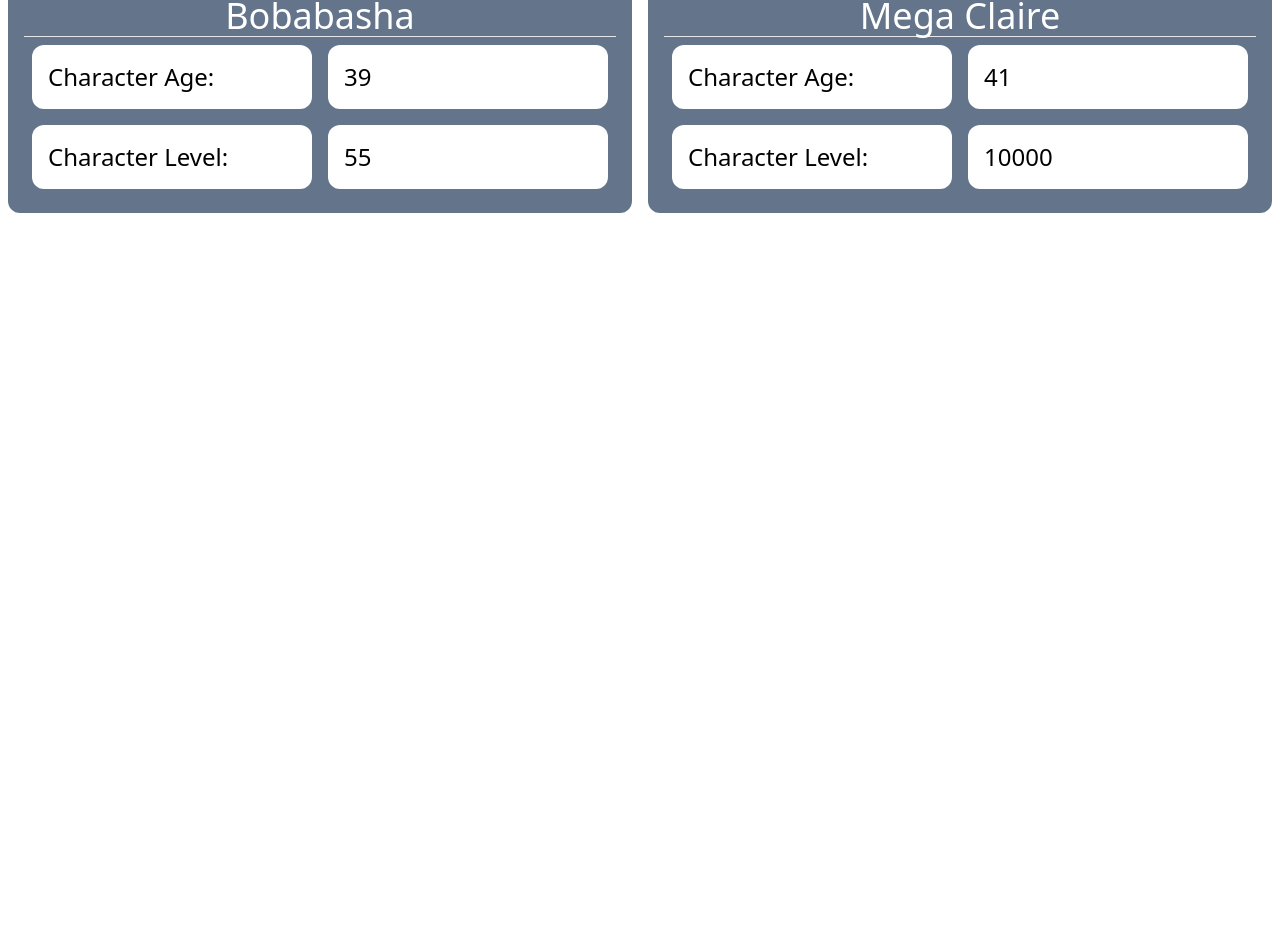
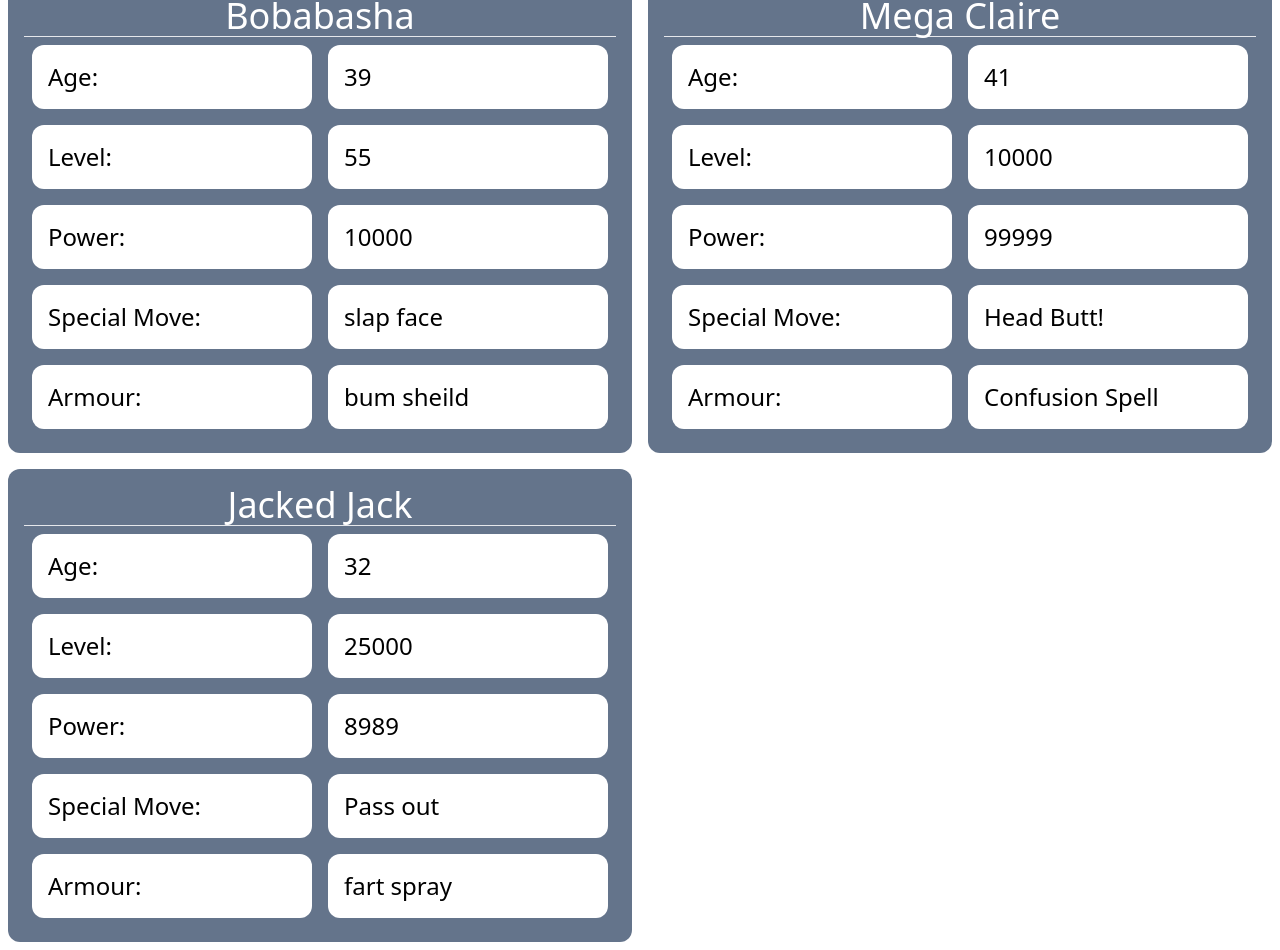
Before and after one commit to SmagicJones/characterVite, a React (Vite) app: page / in a window 1280 px wide. Shown: the part 597-1547 px from the top of the page. Before the commit the page ends 818 px from the top, so only its background shows below. Built offline with nearby package versions, Linux system fonts and the light colour scheme.

Commit message:
tidied character info

```diff
--- a/src/App.tsx
+++ b/src/App.tsx
@@ -34,7 +34,17 @@ const megaClaire = makeSuperPerson(
   "Confusion Spell"
 );
 
+const megaJack = makeSuperPerson(
+  "Jacked Jack",
+  32,
+  25000,
+  8989,
+  "Pass out",
+  "fart spray"
+);
+
 superPeople.push(megaClaire);
+superPeople.push(megaJack);
 
 function App() {
   return (
@@ -58,9 +68,12 @@ function App() {
         </div>
 
         <section className="grid md:grid-cols-2 gap-4 pt-4 m-2">
-          {people.map((person) => {
+          {people.map((person, index) => {
             return (
-              <div className="bg-slate-500 rounded-xl text-white p-4">
+              <div
+                key={index}
+                className="bg-slate-500 rounded-xl text-white p-4"
+              >
                 <div className="text-center">
                   <h3 className="text-4xl">{person.name}</h3>
                   <hr />
@@ -69,13 +82,13 @@ function App() {
                 <div className="p-2">
                   <div className="grid grid-cols-2 gap-4">
                     <div className="bg-white rounded-xl text-black p-4">
-                      <h3 className="text-2xl">Character Age:</h3>
+                      <h3 className="text-2xl">Age:</h3>
                     </div>
                     <div className="bg-white rounded-xl text-black p-4">
                       <h3 className="text-2xl">{person.age}</h3>
                     </div>
                     <div className="bg-white rounded-xl text-black p-4">
-                      <h3 className="text-2xl">Character Level:</h3>
+                      <h3 className="text-2xl">Level:</h3>
                     </div>
                     <div className="bg-white rounded-xl text-black p-4">
                       <h3 className="text-2xl">{person.level}</h3>
@@ -95,9 +108,13 @@ function App() {
           </div>
         </div>
         <section className="grid md:grid-cols-2 gap-4 pt-4 m-2">
-          {superPeople.map((person) => {
+          {superPeople.map((person, index) => {
+            person.bosh();
             return (
-              <div className="bg-slate-500 rounded-xl text-white p-4">
+              <div
+                key={index}
+                className="bg-slate-500 rounded-xl text-white p-4"
+              >
                 <div className="text-center">
                   <h3 className="text-4xl">{person.name}</h3>
                   <hr />
@@ -106,16 +123,34 @@ function App() {
                 <div className="p-2">
                   <div className="grid grid-cols-2 gap-4">
                     <div className="bg-white rounded-xl text-black p-4">
-                      <h3 className="text-2xl">Character Age:</h3>
+                      <h3 className="text-2xl">Age:</h3>
                     </div>
                     <div className="bg-white rounded-xl text-black p-4">
                       <h3 className="text-2xl">{person.age}</h3>
                     </div>
                     <div className="bg-white rounded-xl text-black p-4">
-                      <h3 className="text-2xl">Character Level:</h3>
+                      <h3 className="text-2xl">Level:</h3>
                     </div>
                     <div className="bg-white rounded-xl text-black p-4">
                       <h3 className="text-2xl">{person.level}</h3>
+                    </div>
+                    <div className="bg-white rounded-xl text-black p-4">
+                      <h3 className="text-2xl">Power:</h3>
+                    </div>
+                    <div className="bg-white rounded-xl text-black p-4">
+                      <h3 className="text-2xl">{person.power}</h3>
+                    </div>
+                    <div className="bg-white rounded-xl text-black p-4">
+                      <h3 className="text-2xl">Special Move:</h3>
+                    </div>
+                    <div className="bg-white rounded-xl text-black p-4">
+                      <h3 className="text-2xl">{person.special}</h3>
+                    </div>
+                    <div className="bg-white rounded-xl text-black p-4">
+                      <h3 className="text-2xl">Armour:</h3>
+                    </div>
+                    <div className="bg-white rounded-xl text-black p-4">
+                      <h3 className="text-2xl">{person.armour}</h3>
                     </div>
                   </div>
                 </div>
```
